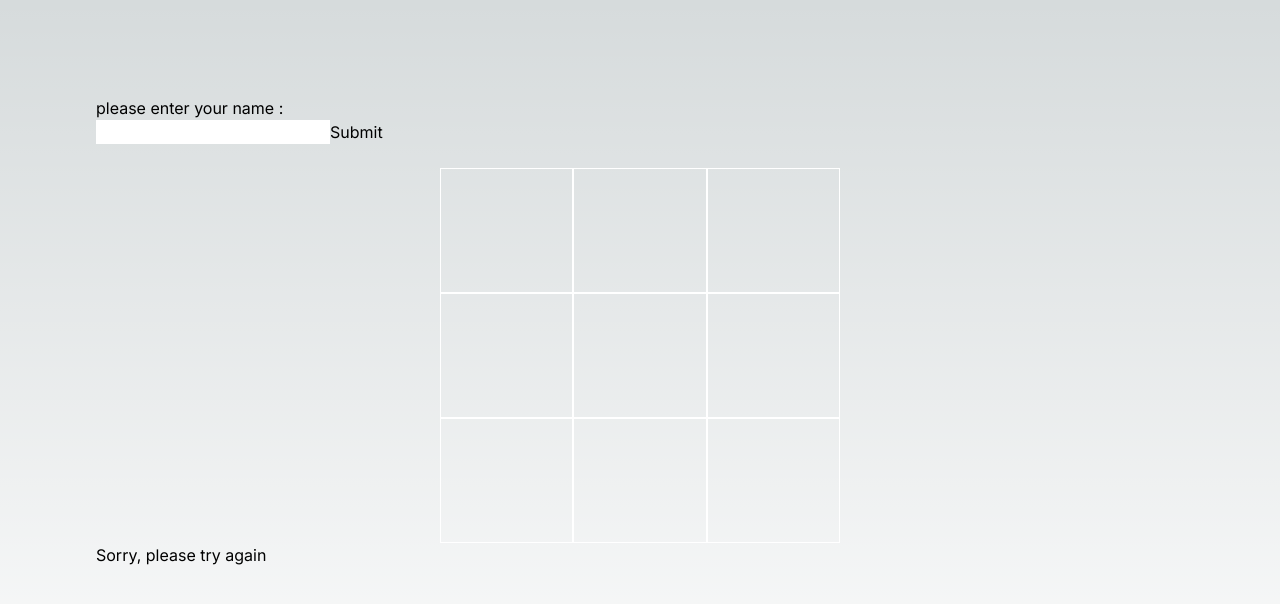
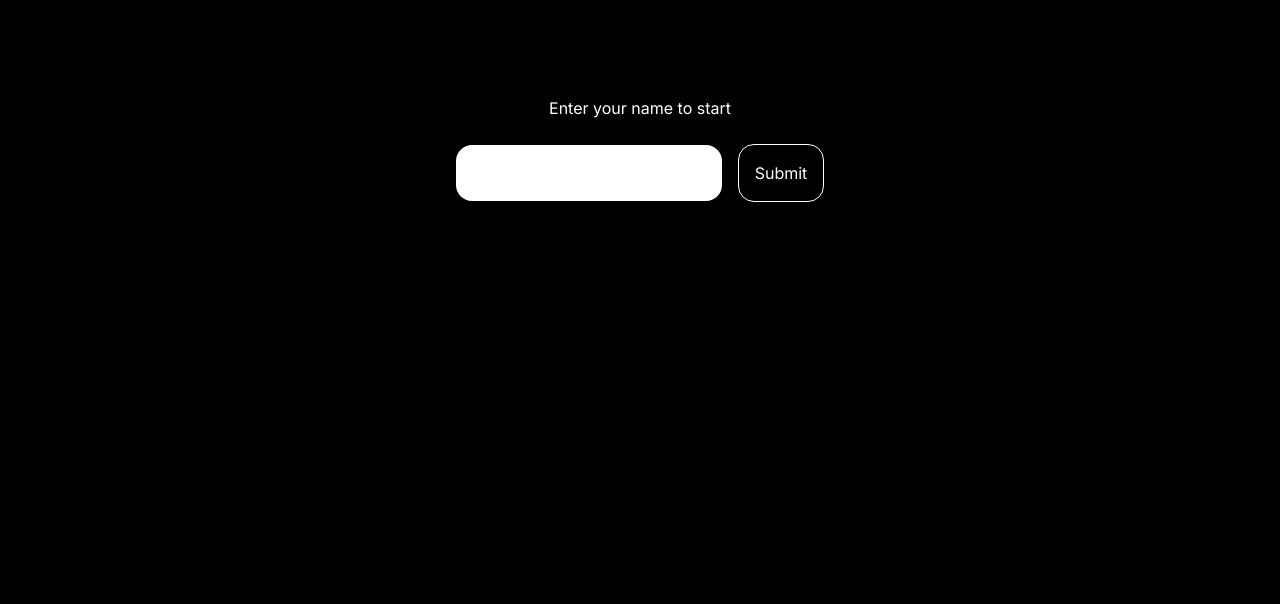
Before and after one commit to sudeepiic/iic-ttt, a Next.js app: page / in a window 1280 px wide. Shown: the top 604 px of the page. Built offline with nearby package versions, Linux system fonts and the light colour scheme.

Commit message:
update: spectate

```diff
--- a/next.config.mjs
+++ b/next.config.mjs
@@ -1,4 +1,6 @@
 /** @type {import('next').NextConfig} */
-const nextConfig = {};
+const nextConfig = {
+  reactStrictMode: false,
+};
 
 export default nextConfig;
--- a/src/app/globals.css
+++ b/src/app/globals.css
@@ -3,9 +3,9 @@
 @tailwind utilities;
 
 :root {
-  --foreground-rgb: 0, 0, 0;
-  --background-start-rgb: 214, 219, 220;
-  --background-end-rgb: 255, 255, 255;
+  --foreground-rgb: 255, 255, 255;
+  --background-start-rgb: 0, 0, 0;
+  --background-end-rgb: 0, 0, 0;
 }
 
 @media (prefers-color-scheme: dark) {
@@ -29,11 +29,65 @@ body {
   }
 }
 
+.none {
+  display: none !important;
+}
+
+/* .block {
+  display: block !important;
+} */
+
 #game-frame {
   display: flex;
   width: 400px;
   margin: auto;
   flex-wrap: wrap;
+  margin-top: 4rem;
+}
+
+.inline {
+  display: inline;
+}
+
+.counts {
+  text-align: center;
+  padding: 2rem;
+  /* border: 1px dotted; */
+  width: fit-content;
+  margin: auto;
+
+  .room {
+    border: 1px solid;
+    padding: 1.5rem;
+    margin-top: 2rem;
+    border-radius: 1rem;
+    margin-right: 1rem;
+  }
+
+  .seperator {
+    display: block;
+    margin-top: 3rem;
+    height: 20px;
+    width: 10px;
+  }
+}
+
+
+
+.text-center {
+  text-align: center;
+}
+
+button {
+  padding: 1rem;
+  border: 1px solid;
+  border-radius: 1rem;
+  margin-left: 1rem;
+}
+
+input {
+  padding: 1rem;
+  border-radius: 1rem;
 }
 
 .tickbox {
@@ -50,6 +104,20 @@ body {
   user-select: none;
 }
 
+.tickboxSpec {
+  flex-basis: 33.33%;
+  width: 33.33%;
+  border: 1px solid white;
+  padding: 2rem;
+  text-align: center;
+  width: 100px;
+  height: 100px;
+  font-size: 2rem;
+  vertical-align: middle;
+  cursor: pointer;
+  user-select: none;
+}
+
 .pointer-events-none {
   pointer-events: none;
 }
--- a/src/app/mod/page.tsx
+++ b/src/app/mod/page.tsx
@@ -1,31 +1,26 @@
 "use client";
+// @ts-ignore
+import { moderatorSocket } from "@/lib/socket";
 import { useEffect, useState } from "react";
 import io from "socket.io-client";
 
+(window as any).moderatorSocket = moderatorSocket();
 export default function DB() {
-  const socket = io("http://192.168.111.116:3000/", {
-    query: {
-      name: "syd",
-      role: "moderator",
-    },
-    transports: ["websocket"],
+  const [members, setMembers] = useState([]);
+  const [currentRoom, setcurrentRoom] = useState([]);
+  const [maxRooms, setmaxRooms] = useState([]);
+
+  (window as any).moderatorSocket.on("ALL-MEMBERS", (onlineMembers) => {
+    setMembers(onlineMembers);
   });
-  const [members, setMembers] = useState([]);
-
-  useEffect(() => {
-    socket.on("updateMembers", (onlineMembers) => {
-      setMembers(onlineMembers);
-    });
-
-    return () => {
-      socket.off("updateMembers");
-    };
-  }, [socket]);
+  (window as any).moderatorSocket.on("ALL_ROOMS", (onlineMembers) => {
+    setcurrentRoom(onlineMembers);
+  });
 
   const startTournament = () => {
     if (members.length % 2 === 0) {
-      socket.emit("START-TOURNAMENT");
-      alert("Tournament started!");
+      (window as any).moderatorSocket.emit("START-TOURNAMENT");
+      // alert("Tournament started!");
       // Add your tournament logic here
     }
   };
@@ -35,12 +30,34 @@ export default function DB() {
       <h1>Online Members</h1>
       <ul>
         {members.map((member, index) => (
-          <li key={index}>{member}</li>
+          <li key={index}>{member.name}</li>
         ))}
       </ul>
       <button onClick={startTournament} disabled={members.length % 2 !== 0}>
         Start Tournament
       </button>
+
+      <div className="counts">
+        {
+          // maxRooms.forEach(count => {
+
+          // })
+
+          currentRoom.map((room: any, index) => {
+            return (
+              <>
+                <div className={`room-${room.count} inline room`}>
+                  {room.player1.name + " VS " + room.player2.name + "       "}
+                </div>
+
+                {index != 0 && room.count != currentRoom[index - 1] && (
+                  <div className="seperator"> </div>
+                )}
+              </>
+            );
+          })
+        }
+      </div>
     </div>
   );
 }
--- a/src/app/page.tsx
+++ b/src/app/page.tsx
@@ -17,6 +17,8 @@ export default function Home() {
     null,
   ]);
   const [hasWon, setHasWon] = useState<any>(false);
+  const [startGame, setstartGame] = useState<any>(false);
+  const [wonTournament, setWonTournament] = useState<any>(false);
 
   const [canMove, updateCanMove] = useState<any>(false);
   const [playerName, setplayerName] = useState<any>(false);
@@ -33,16 +35,11 @@ export default function Home() {
   ]);
   const updateMove = (position: number, value: string, shouldEmit: boolean) => {
     console.log("current move type");
-    if (shouldEmit) {
-      (window as any).playerSocket.emit("PLAY", {
-        position,
-        roomId: players.id,
-        player: (window as any).playerSocket.id,
-      });
-    }
+    if (!gameState[position]) {
       setGameState((prevItems: any) => {
         const newItems = [...prevItems];
         console.log(newItems);
+
         newItems[position] = value;
         let result = checkWhoWon(newItems);
         console.log("result", result);
@@ -67,6 +64,20 @@ export default function Home() {
         return newItems;
       });
       updateCanMove(false);
+      if (shouldEmit) {
+        let emitBoard = gameState;
+
+        emitBoard[position] = value;
+
+        (window as any).playerSocket.emit("PLAY", {
+          position,
+          roomId: players.id,
+          player: (window as any).playerSocket.id,
+          board: emitBoard,
+        });
+        console.log("game state", gameState);
+      }
+    }
   };
 
   const restart = () => {
@@ -105,6 +116,8 @@ export default function Home() {
     });
     (window as any).playerSocket.on("START-PLAY", (data: any) => {
       setPlayers(data);
+      setstartGame(true);
+      (window as any).roomId = data.id;
       console.log("idsdsdsd", data.player1.id, (window as any).playerSocket.id);
       setGameState([null, null, null, null, null, null, null, null, null]);
       if (data.player1.id == (window as any).playerSocket.id) {
@@ -115,7 +128,17 @@ export default function Home() {
         updateCanMove(false);
       }
     });
-
+    (window as any).playerSocket.on("YOU-WON-THIS-ROUND", (data: any) => {
+      setHasWon((window as any).moveType);
+      console.log("plaererere", (window as any).roomId);
+      (window as any).playerSocket.emit("PLAYER-WON", {
+        room: (window as any).roomId,
+        playerId: (window as any).playerSocket.id,
+      });
+    });
+    (window as any).playerSocket.on("YOU-WON", (data: any) => {
+      setWonTournament(true);
+    });
     (window as any).playerSocket.on("PLAYER-PLAYED", (data: any) => {
       console.log("current player", (window as any).moveType);
       if (data.player != (window as any).playerSocket.id) {
@@ -132,13 +155,39 @@ export default function Home() {
   }
   return (
     <main className=" min-h-screen flex-col items-center justify-between p-24">
-      <p>please enter your name : </p>
+      <div className={`text-center ${startGame ? "none" : "block"}`}>
+        <p>Enter your name to start </p> <br />
         <input onChange={(e) => setplayerName(e.target.value)} type="text" />
         <button onClick={() => sn()}>Submit</button>
+      </div>
       {/* <p> Player 1 : {players.name}</p>
       Player 2 : {players.name} */}
       <p></p> <br />
-      <div id="game-frame">
+      <p
+        className={`text-center mb-5 ${
+          startGame && !hasWon ? "block" : "none"
+        }`}
+      >
+        {" "}
+        Let the game begin!
+      </p>
+      {(hasWon || hasWon === "0") && (
+        <p className="text-center">
+          {!wonTournament && (
+            <>
+              {hasWon == (window as any).moveType
+                ? "Congratulations you have won this match. please while we connect you to the next round..."
+                : "Sorry, please try again"}
+            </>
+          )}
+          {wonTournament && (
+            <span className="text-2xl text-green-400">
+              🥇🥇🥇 YOU HAVE WON THIS TOURNAMENT 🥇🥇🥇
+            </span>
+          )}
+        </p>
+      )}
+      <div id="game-frame" className={startGame ? "block" : "none"}>
         {gameState.map((state: any, index: number) => {
           return (
             <div
@@ -154,13 +203,6 @@ export default function Home() {
           );
         })}
       </div>
-      {(hasWon || hasWon == "0") && (
-        <>
-          {hasWon == (window as any).moveType
-            ? "Congratulations you have won this match. please while we connect you to the next round..."
-            : "Sorry, please try again"}
-        </>
-      )}
     </main>
   );
 }
--- /dev/null
+++ b/src/app/spectate/page.tsx
@@ -0,0 +1,70 @@
+"use client";
+// @ts-ignore
+import { moderatorSocket } from "@/lib/socket";
+import { useState } from "react";
+
+function Spectate() {
+  (window as any).moderatorSocket = moderatorSocket();
+  const [allRooms, setallRooms] = useState([]);
+
+  (window as any).moderatorSocket.on("ALL_ROOMS", (rooms) => {
+    setallRooms(rooms);
+  });
+  return (
+    <div className=" mt-[4rem] ">
+      <h2 className="text-center mb-5 text-2xl font-bold underline uppercase">
+        Spectate any match you want
+      </h2>
+      <div className="flex flex-wrap mx-auto justify-center">
+        {allRooms.map((room: any, index) => {
+          return (
+            <div key={room.id} className="mt-2 w-[400px] mb-4">
+              <p className="mb-2 text-center">
+                {" "}
+                Players - {room.player1.name} vs {room.player2.name} <br />
+                Current Round - {room.count}
+                {room.winner && (
+                  <>
+                    {room.winner == room.player1.id && (
+                      <p>
+                        <span className="capitalize">{room.player1.name} </span>
+                        has won this match
+                      </p>
+                    )}
+                    {room.winner == room.player2.id && (
+                      <p>
+                        {" "}
+                        <span className="capitalize">{room.player2.name} </span>
+                        has won this match
+                      </p>
+                    )}
+                  </>
+                )}
+                {!room.winner && <p> Players are currently playing</p>}
+              </p>
+              <div
+                id="game-frame2"
+                className="flex flex-wrap w-[300px] mx-auto"
+              >
+                {room.board.map((state: any, index: number) => {
+                  return (
+                    <div
+                      key={index}
+                      className="tickboxSpec pointer-events-none"
+                    >
+                      {state == "x" && <>X</>}
+                      {state == "0" && <>0</>}
+                    </div>
+                  );
+                })}
+              </div>
+            </div>
+          );
+        })}
+        {allRooms.length == 0 && <>Nobody is playing currently</>}
+      </div>
+    </div>
+  );
+}
+
+export default Spectate;
--- a/src/lib/socket.ts
+++ b/src/lib/socket.ts
@@ -1,6 +1,6 @@
 import { io } from "socket.io-client";
 
-export const createSocket = (playerData: any) => {
+const createSocket = (playerData: any) => {
   const socket = io("http://192.168.111.116:3000/", {
     query: {
       name: playerData.name,
@@ -10,3 +10,14 @@ export const createSocket = (playerData: any) => {
   });
   return socket;
 };
+const moderatorSocket = () => {
+  const socket = io("http://192.168.111.116:3000/", {
+    query: {
+      name: "syd",
+      role: "moderator",
+    },
+    transports: ["websocket"],
+  });
+  return socket;
+};
+export { createSocket, moderatorSocket };
```
Lines whose indentation alone changed are shown as unchanged.
